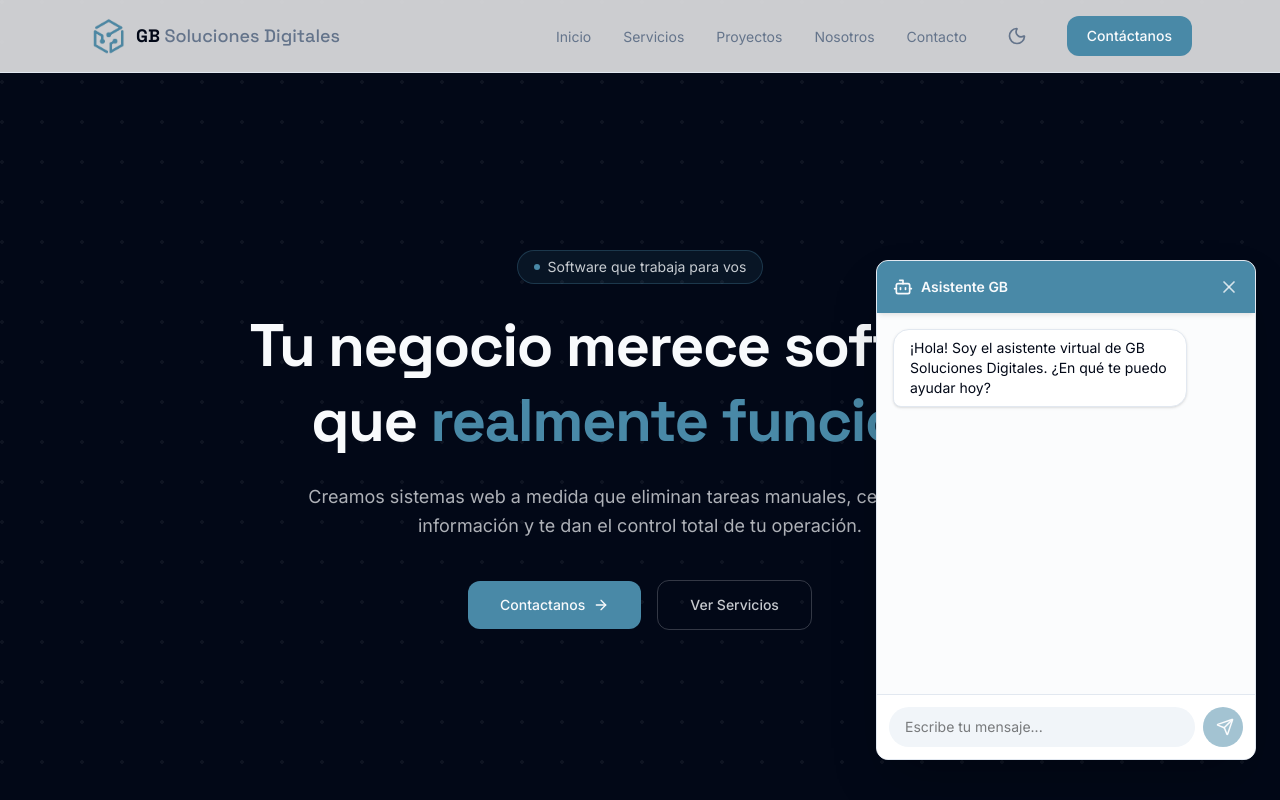
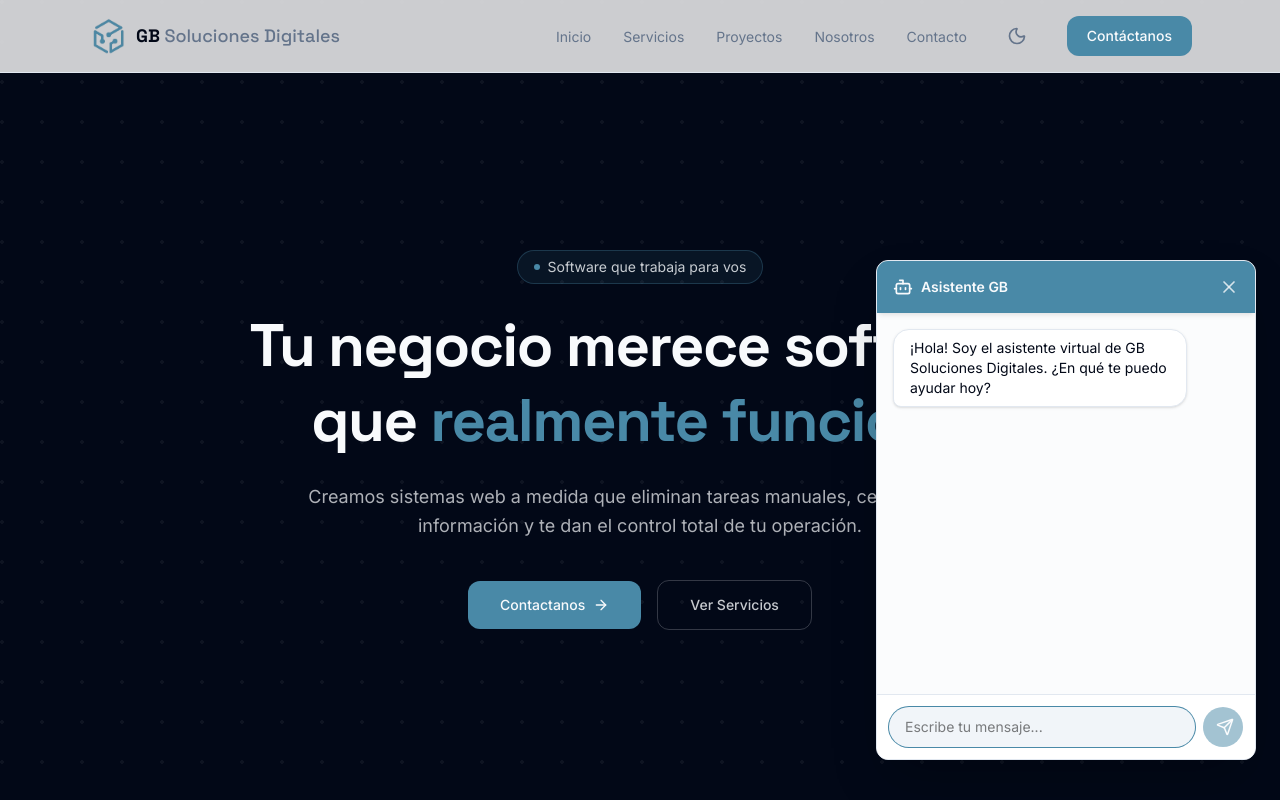
Before and after one commit to GB-Soluciones-Digitales/GB-Soluciones-Digitales-Landing-Page, a React (Vite) app: page / in a window 1280 px wide. Both pictures are taken after a click on the button 1226 px from the left and 746 px from the top of the page. Shown: the top 800 px of the page. Built offline with nearby package versions, Linux system fonts and the light colour scheme.

Commit message:
fix: auto-foco en el widget

```diff
--- a/src/components/ChatWidget.jsx
+++ b/src/components/ChatWidget.jsx
@@ -8,6 +8,7 @@ export function ChatWidget() {
   const [isLoading, setIsLoading] = useState(false);
   const [sessionId, setSessionId] = useState('');
   const messagesEndRef = useRef(null);
+  const inputRef = useRef(null);
 
   useEffect(() => {
     let currentSession = localStorage.getItem('gb_chat_session');
@@ -26,6 +27,13 @@ export function ChatWidget() {
   useEffect(() => {
     messagesEndRef.current?.scrollIntoView({ behavior: 'smooth' });
   }, [messages]);
+
+  // Auto-focus en el input cuando se abre el chat
+  useEffect(() => {
+    if (!isLoading && isOpen && inputRef.current) {
+      inputRef.current.focus();
+    }
+  }, [isLoading, isOpen]);
 
   const sendMessage = async (e) => {
     e.preventDefault();
@@ -113,6 +121,7 @@ export function ChatWidget() {
           {/* Input de texto */}
           <form onSubmit={sendMessage} className="p-3 bg-background border-t border-border flex gap-2">
             <input
+              ref={inputRef}
               type="text"
               value={inputValue}
               onChange={(e) => setInputValue(e.target.value)}
```
